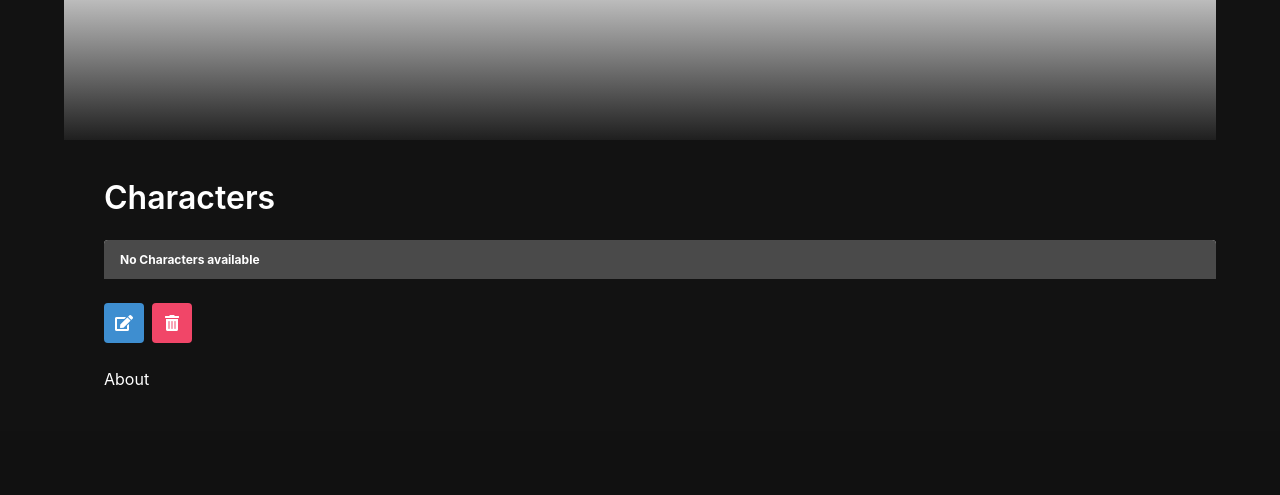
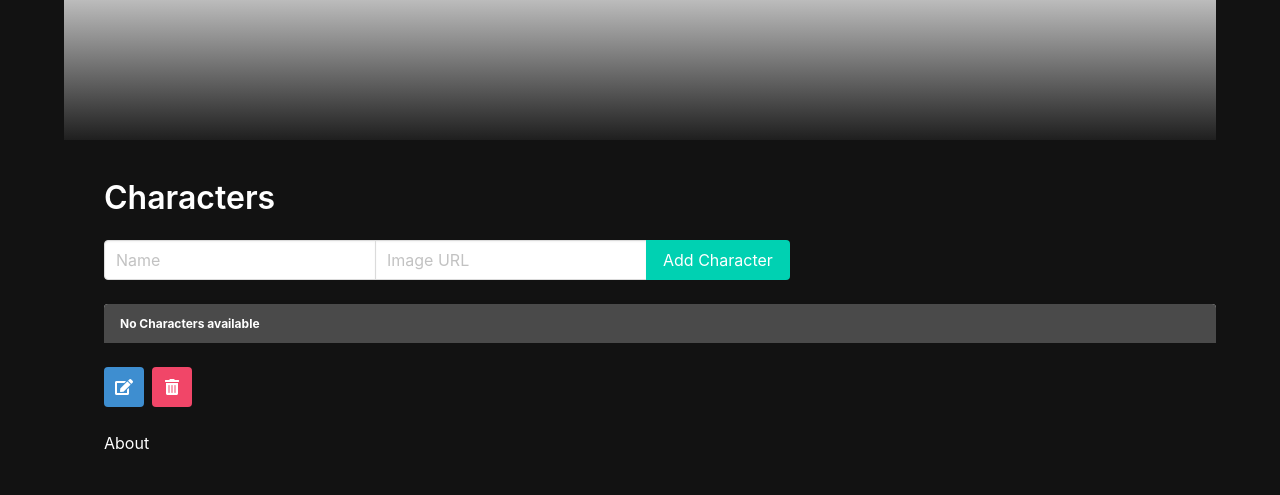
Before and after one commit to coreyloftus/django_games_collector, a Django app: template main_app/templates/game_detail.html in a window 1280 px wide. Shown: the part 412-907 px from the top of the page. Before the commit the page ends 797 px from the top, so only its background shows below. Run offline with Django 4.2, Linux system fonts and the light colour scheme; the template is opened without the code that fills it, so the values that code supplies are empty.

Commit message:
Character create route working on Game Detail page | Characters names for each game appear on Game Index list

```diff
--- a/main_app/templates/game_detail.html
+++ b/main_app/templates/game_detail.html
@@ -14,8 +14,26 @@
     <h1 class="title">{{game.title}}</h1>
 </div>
 <div class="detail__container">
-    <div class="detail__songs mb-5">
+    <div class="detail__characters mb-5">
         <h3 class="title is-3">Characters</h3>
+        <form class="mb-5" action="{% url 'character_create' game.pk %}" method="post">
+            {% csrf_token %}
+            <div class="field has-addons">
+                <div class="control">
+                    <input class="input" type="text" name="name" placeholder="Name" required />
+                </div>
+                <div class="control">
+                    <input class="input"
+                    type="text"
+                    name="imageURL"
+                    placeholder="Image URL"
+                    required />
+                </div>
+                <div class="control">
+                    <input class="button is-primary" type="submit" value="Add Character" />
+                </div>
+            </div>
+        </form>
                     {% for character in game.characters.all %}
                     <div class="character">
                         <span>{{forloop.counter}}</span>
@@ -51,3 +69,6 @@
                 </div>
             </div>
             {% endblock %}
+        </form>
+    </div>
+</div>
--- a/main_app/templates/game_list.html
+++ b/main_app/templates/game_list.html
@@ -32,7 +32,7 @@
                     <p><span class="subtitle is-5">Release date:</span> {{game.release_date}}</p>
                     <p><span class="subtitle is-5">Genre:</span> {{game.genre}}</p>
                     <p><span class="subtitle is-5">Platform:</span> {{game.platform}}</p>
-                    <p><span class="subtitle is-5">Image link:</span> {{game.imageURL}}</p>
+                    <p><span class="subtitle is-5">Characters:</span> {% for character in game.characters.all %}<span>{{character.name}}{% if not forloop.last %}, {% endif %}</span>{% empty %}<span></span>{% endfor %}</p>
                 </div>
             </div>
         </div>
--- a/main_app/urls.py
+++ b/main_app/urls.py
@@ -5,9 +5,10 @@ urlpatterns = [
     path('', views.Home.as_view(), name='home'),
     path('about/', views.About.as_view(), name='about'),
     path('games/', views.GameList.as_view(), name='game_list'),
-    path('games/new', views.GameCreate.as_view(), name="game_create"),
+    path('games/new/', views.GameCreate.as_view(), name="game_create"),
     path('games/<int:pk>', views.GameDetail.as_view(), name="game_detail"),
-    path('games/<int:pk>/update', views.GameUpdate.as_view(), name="game_update"),
-    path('games/<int:pk>/delete', views.GameDelete.as_view(), name="game_delete"),
-    path('games/<int:pk>/characters/new', views.CharacterCreate.as_view(), name="character_create")
+    path('games/<int:pk>/update/', views.GameUpdate.as_view(), name="game_update"),
+    path('games/<int:pk>/delete/', views.GameDelete.as_view(), name="game_delete"),
+    path('games/<int:pk>/characters/new/',
+         views.CharacterCreate.as_view(), name="character_create")
 ]
--- a/main_app/views.py
+++ b/main_app/views.py
@@ -75,4 +75,4 @@ class CharacterCreate(View):
         imageURL = request.POST.get("imageURL")
         game = Game.objects.get(pk=pk)
         Character.objects.create(name=name, imageURL=imageURL, game=game)
-        return redirect('game_detail.html', pk=pk)
+        return redirect('game_detail', pk=pk)
```
Lines whose indentation alone changed are shown as unchanged.
